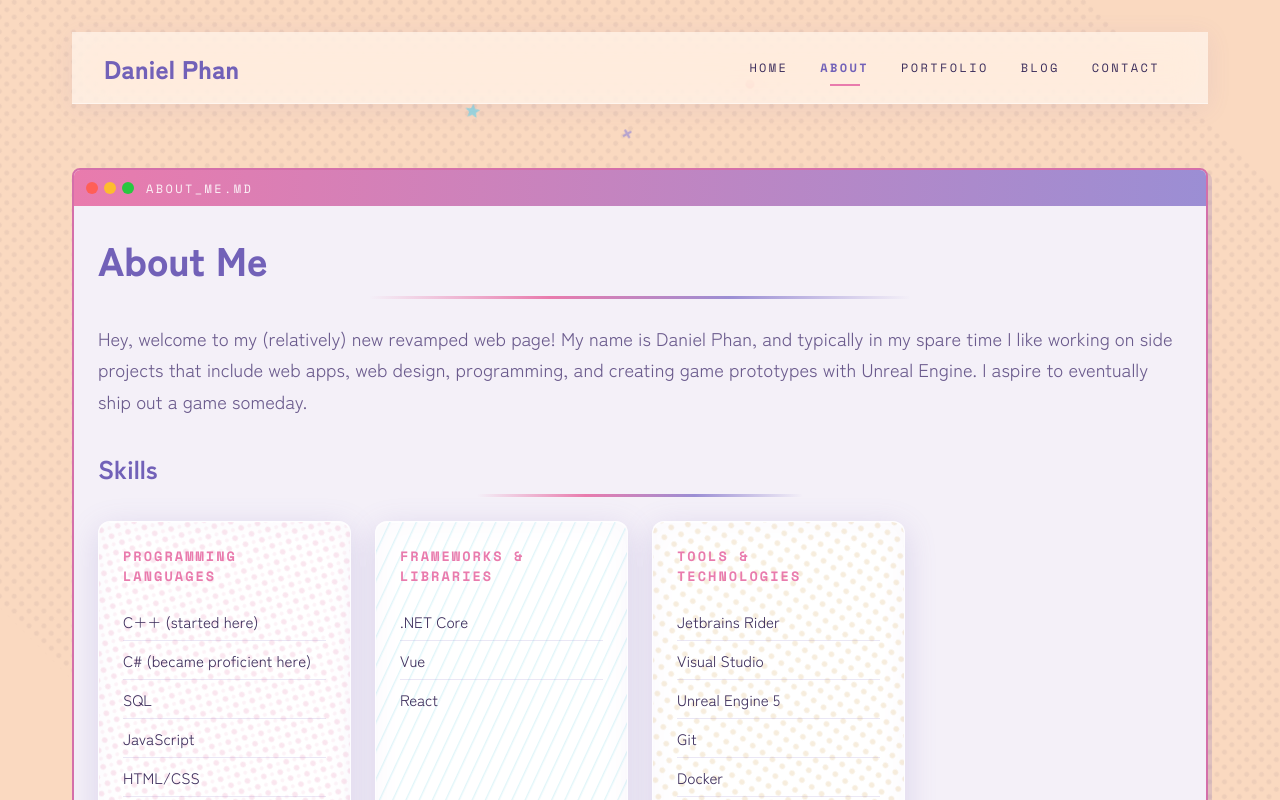
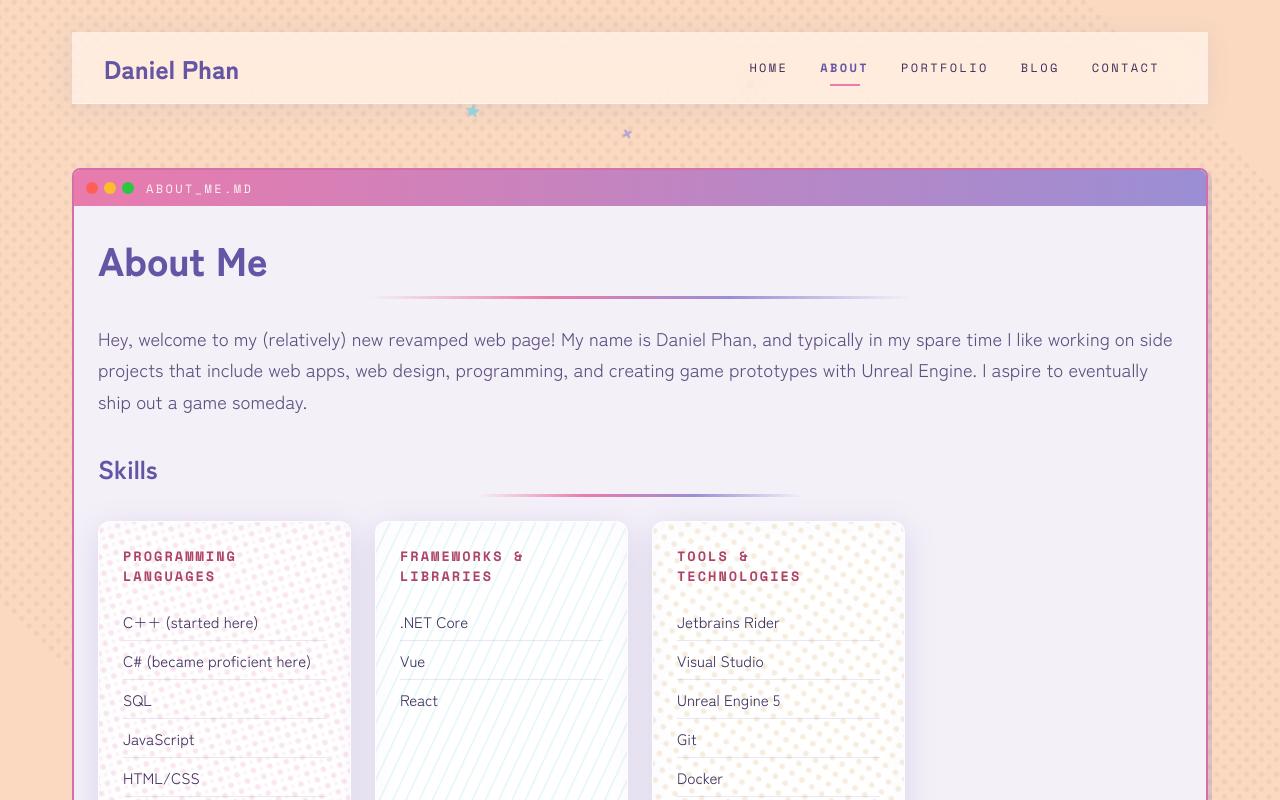
Before and after one commit to Axelm3sh/Axelm3sh.github.io, a React (Vite) app: page /about in a window 1280 px wide. Shown: the top 800 px of the page. Built offline with nearby package versions, Linux system fonts and the light colour scheme.

Commit message:
Improve color accessibility with WCAG text-safe variants

```diff
--- a/src/components/WindowChrome.css
+++ b/src/components/WindowChrome.css
@@ -11,7 +11,7 @@
   align-items: center;
   gap: 0.75rem;
   padding: 0.5rem 0.75rem;
-  background: linear-gradient(90deg, #E97BAD, #9B8ED4);
+  background: linear-gradient(90deg, var(--accent-blush), var(--cool-lavender));
   min-height: 36px;
 }
 
--- a/src/index.css
+++ b/src/index.css
@@ -13,11 +13,14 @@
   --mint-haze: #7ECFC4;
   --salmon-dusk: #F0876B;
   --punch-coral: #E85C6A;
-  --deep-grape: #7261B8;
+  --deep-grape: #6555A5;
+  /* WCAG text-safe variants for small text on --page-bg */
+  --accent-blush-text: #AD4468;
+  --mint-haze-text: #2A7568;
   --surface-white: #F4F0F8;
   --chrome-border: #D46FAA;
   --text-primary: #3D2E5C;
-  --text-secondary: #6B5B8D;
+  --text-secondary: #5F4F80;
 }
 
 * {
--- a/src/pages/About.css
+++ b/src/pages/About.css
@@ -51,7 +51,7 @@
   text-transform: uppercase;
   letter-spacing: 0.15em;
   margin-bottom: 1rem;
-  color: var(--accent-blush);
+  color: var(--accent-blush-text);
 }
 
 .skill-category ul {
--- a/src/pages/BlogPost.css
+++ b/src/pages/BlogPost.css
@@ -94,7 +94,7 @@
 }
 
 .blog-post-content a {
-  color: var(--accent-blush);
+  color: var(--accent-blush-text);
   text-decoration: underline;
   transition: color 0.3s ease;
 }
@@ -148,7 +148,7 @@
 .blog-post-content code {
   font-family: 'Space Mono', monospace;
   background-color: rgba(114, 97, 184, 0.1);
-  color: var(--accent-blush);
+  color: var(--accent-blush-text);
   padding: 0.2rem 0.4rem;
   border-radius: 3px;
   font-size: 0.9em;
--- a/src/pages/Contact.css
+++ b/src/pages/Contact.css
@@ -67,7 +67,7 @@
   text-transform: uppercase;
   letter-spacing: 0.15em;
   margin-bottom: 0.3rem;
-  color: var(--accent-blush);
+  color: var(--accent-blush-text);
 }
 
 .info-item p {
@@ -112,7 +112,7 @@
 }
 
 .email-link {
-  color: var(--accent-blush);
+  color: var(--accent-blush-text);
   text-decoration: none;
   transition: color 0.3s ease;
 }
--- a/src/pages/Home.css
+++ b/src/pages/Home.css
@@ -197,7 +197,7 @@
   font-weight: 700;
   text-transform: uppercase;
   letter-spacing: 0.15em;
-  color: var(--mint-haze);
+  color: var(--mint-haze-text);
 }
 
 .no-posts {
```
